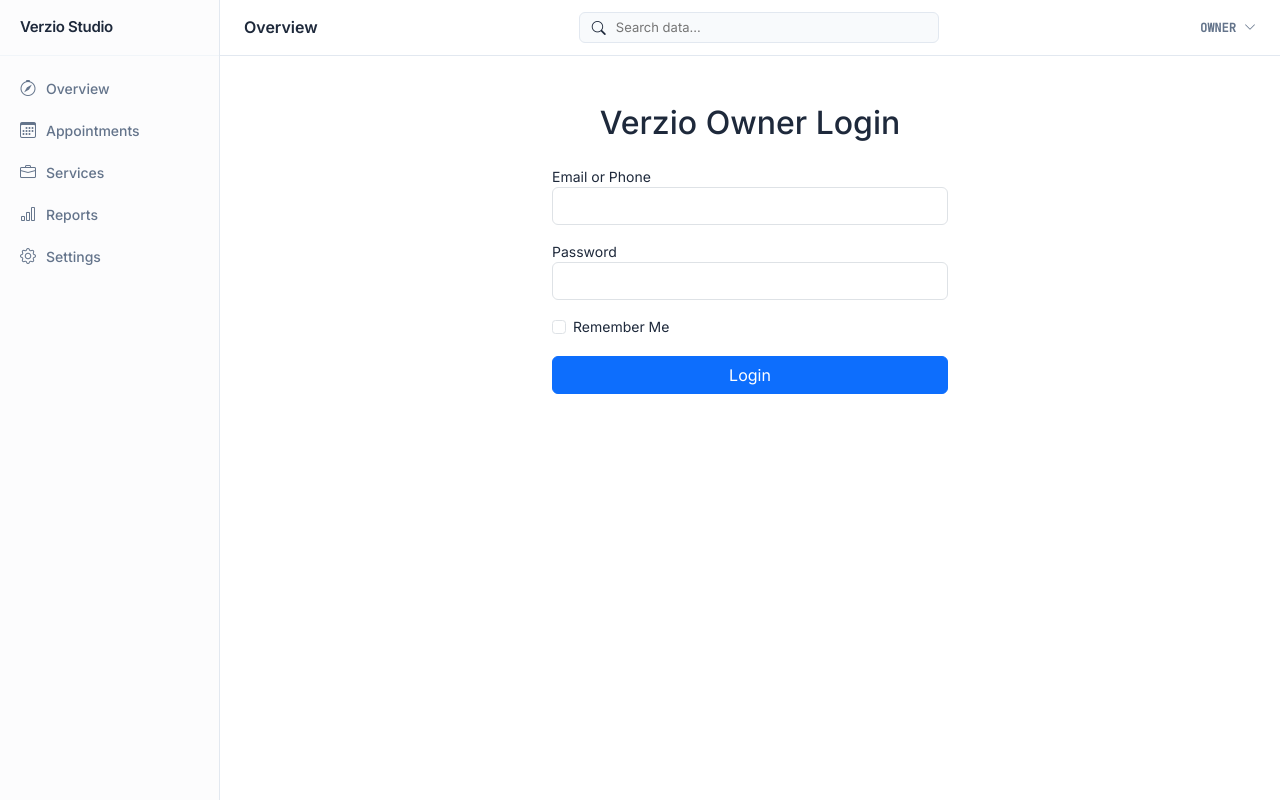
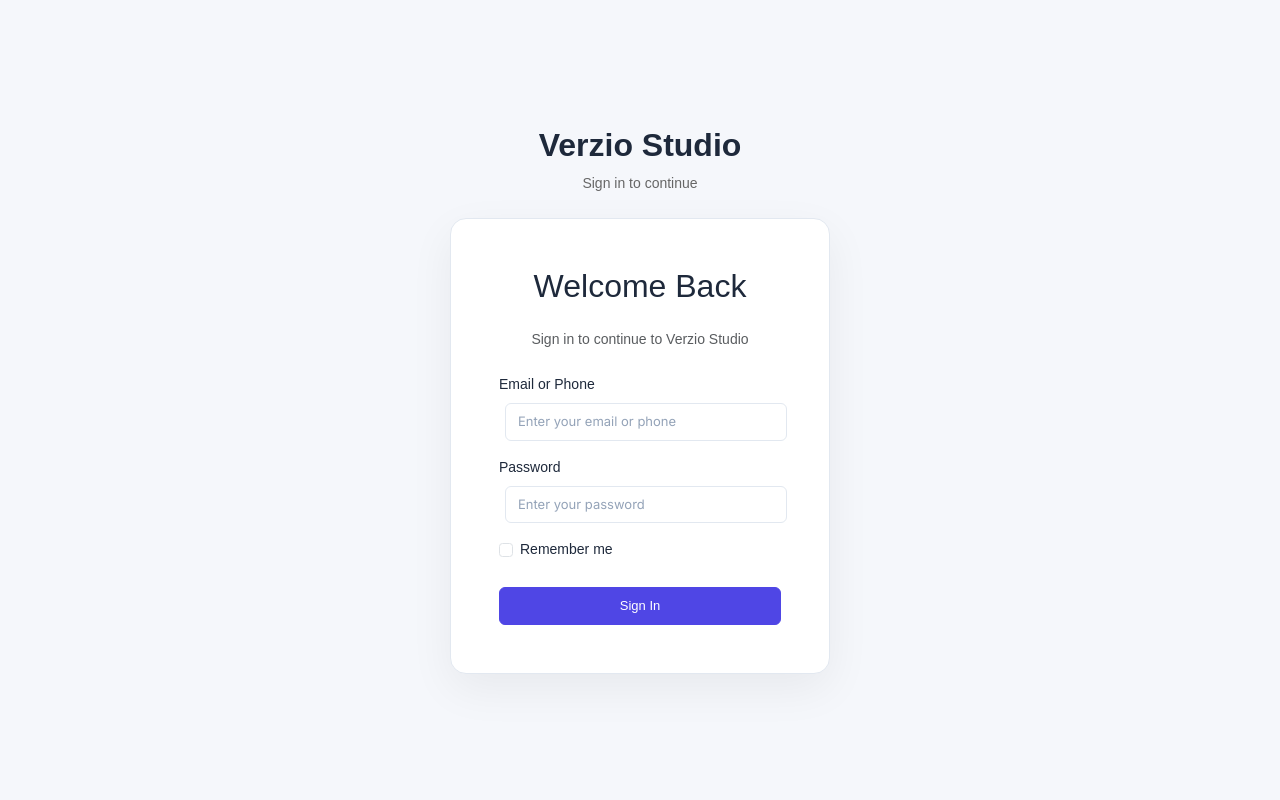
Before and after one commit to mohakbhowmik/Verzio_v1, a FastAPI app: page /owner/login in a window 1280 px wide. Run offline with FastAPI, Linux system fonts and the light colour scheme.

```diff
--- a/owner/owner_appointments.py
+++ b/owner/owner_appointments.py
@@ -2,6 +2,7 @@ from fastapi import APIRouter, Depends, HTTPException, Request
 from fastapi.responses import RedirectResponse
 from fastapi.templating import Jinja2Templates
 from sqlalchemy.orm import Session
+from owner.owner_auth import resolve_owner_and_business
 
 from activity_log import log_event
 from database import Appointment, Business, Service, get_db
@@ -19,21 +20,6 @@ ACTION_TARGETS = {
 }
 
 
-def _resolve_business(request: Request, db: Session) -> Business | None:
-    owner_phone = (
-        request.cookies.get("verzio_owner_phone")
-        or request.headers.get("x-verzio-owner-phone")
-        or ""
-    ).strip()
-
-    if not owner_phone:
-        return None
-
-    return (
-        db.query(Business)
-        .filter(Business.manager_phone_number == owner_phone)
-        .first()
-    )
 
 
 @router.get("")
@@ -41,7 +27,7 @@ async def owner_appointments_page(
     request: Request,
     db: Session = Depends(get_db),
 ):
-    business = _resolve_business(request, db)
+    owner, business = resolve_owner_and_business(request, db)
     search = request.query_params.get("search", "").strip()
     status = request.query_params.get("status", "all").strip().lower()
     sort = request.query_params.get("sort", "newest").strip().lower()
@@ -97,7 +83,7 @@ async def update_owner_appointment(
     request: Request,
     db: Session = Depends(get_db),
 ):
-    business = _resolve_business(request, db)
+    owner, business = resolve_owner_and_business(request, db)
     transition = ACTION_TARGETS.get(action)
 
     if not business or not transition:
--- a/static/css/style.css
+++ b/static/css/style.css
@@ -420,3 +489,142 @@ Integrates with existing :root tokens defined above.
     color: var(--text-main);
     border-color: #cbd5e1;
 }
+
+
+.profile-menu {
+    position: relative;
+}
+
+.profile-menu summary {
+    list-style: none;
+    cursor: pointer;
+}
+
+.profile-menu summary::-webkit-details-marker {
+    display: none;
+}
+
+.profile-dropdown {
+    position: absolute;
+    right: 0;
+    top: 42px;
+    min-width: 170px;
+    background: white;
+    border: 1px solid #ddd;
+    border-radius: 8px;
+    box-shadow: 0 8px 24px rgba(0,0,0,.12);
+    overflow: hidden;
+    z-index: 1000;
+}
+
+.dropdown-item {
+    width: 100%;
+    padding: 12px 16px;
+    background: white;
+    border: none;
+    text-align: left;
+    cursor: pointer;
+    font-size: 14px;
+}
+
+.dropdown-item:hover {
+    background: #f5f5f5;
+}
+
+
+/* ===========================
+   ACTIVITY FEED
+=========================== */
+
+.activity-feed{
+    display:flex;
+    flex-direction:column;
+}
+
+.activity-item{
+    padding:10px 16px;
+    border-bottom:1px solid var(--border-subtle);
+}
+
+.activity-item:last-child{
+    border-bottom:none;
+}
+
+.activity-type{
+    font-size:12px;
+    font-weight:600;
+    color:var(--text-main);
+    letter-spacing:.04em;
+}
+
+.activity-time{
+    font-size:12px;
+    color:var(--text-muted);
+    min-width:52px;
+    text-align:right;
+}
+
+.activity-msg{
+    margin-top:4px;
+    font-size:13px;
+    line-height:1.4;
+    color:var(--text-main);
+}
+
+.activity-context{
+    margin-top:4px;
+    font-size:12px;
+    color:var(--text-muted);
+}
+
+
+
+
+/* ===========================
+   AUTH PAGES
+=========================== */
+
+.auth-body{
+    margin:0;
+    min-height:100vh;
+    display:flex;
+    justify-content:center;
+    align-items:center;
+    background:#f5f7fb;
+    font-family:Arial, Helvetica, sans-serif;
+}
+
+.auth-wrapper{
+    width:100%;
+    max-width:420px;
+    padding:20px;
+}
+
+.auth-brand{
+    text-align:center;
+    margin-bottom:24px;
+}
+
+.auth-brand h1{
+    margin:0;
+    font-size:32px;
+    font-weight:700;
+}
+
+.auth-brand p{
+    margin-top:8px;
+    color:#666;
+}
+
+.auth-card{
+    background:white;
+    border-radius:16px;
+    padding:48px;
+    border:1px solid var(--border-light);
+    box-shadow:0 15px 45px rgba(0,0,0,.06);
+}
+
+.auth-form{
+    max-width:340px;
+    margin:0 auto;
+}
--- /dev/null
+++ b/templates/owner/auth_base.html
@@ -0,0 +1,53 @@
+<!DOCTYPE html>
+<html lang="en">
+<head>
+    <meta charset="UTF-8">
+    <meta name="viewport" content="width=device-width, initial-scale=1.0">
+
+    <title>{% block title %}Verzio Studio{% endblock %}</title>
+
+    <!-- Bootstrap -->
+    <link href="https://cdn.jsdelivr.net/npm/bootstrap@5.3.3/dist/css/bootstrap.min.css"
+          rel="stylesheet">
+
+    <!-- Bootstrap Icons -->
+    <link rel="stylesheet"
+          href="https://cdn.jsdelivr.net/npm/bootstrap-icons@1.11.3/font/bootstrap-icons.css">
+
+    <!-- Fonts -->
+    <link rel="preconnect" href="https://fonts.googleapis.com">
+    <link rel="preconnect" href="https://fonts.gstatic.com" crossorigin>
+
+    <link href="https://fonts.googleapis.com/css2?family=Inter:wght@400;500;600&family=JetBrains+Mono&display=swap"
+          rel="stylesheet">
+
+    <!-- Main CSS -->
+    <link rel="stylesheet"
+          href="{{ url_for('static', path='css/style.css') }}">
+
+    {% block extra_head %}{% endblock %}
+</head>
+
+<body class="auth-body">
+
+    <div class="auth-wrapper">
+
+        <div class="auth-brand">
+            <h1>Verzio Studio</h1>
+            <p>Sign in to continue</p>
+        </div>
+
+        <div class="auth-card">
+
+          <div class="auth-form">
+
+          {% block content %}{% endblock %}
+
+         </div>
+
+       </div>
+
+    </div>
+
+</body>
+</html>
--- a/templates/owner/base.html
+++ b/templates/owner/base.html
@@ -75,10 +75,21 @@
                 </div>
 
                 <div class="topbar-right">
-                    <div class="profile-trigger">
-                        <span class="mono">OWNER</span>
-                        <i class="bi bi-chevron-down"></i>
-                    </div>
+                    <details class="profile-menu">
+                        <summary class="profile-trigger">
+                            <span class="mono">OWNER</span>
+                            <i class="bi bi-chevron-down"></i>
+                        </summary>
+
+                        <div class="profile-dropdown">
+                            <form action="/owner/logout" method="post">
+                                <button type="submit" class="dropdown-item">
+                                    <i class="bi bi-box-arrow-right"></i>
+                                    Logout
+                                </button>
+                            </form>
+                        </div>
+                    </details>
                 </div>
             </header>
 
--- a/templates/owner/login.html
+++ b/templates/owner/login.html
@@ -1,13 +1,16 @@
-{% extends "owner/base.html" %}
+{% extends "owner/auth_base.html" %}
 
 {% block title %}Owner Login{% endblock %}
 
 {% block content %}
-<div class="container mt-5" style="max-width:420px;">
 
-    <h2 class="mb-4 text-center">
-        Verzio Owner Login
+<h2 class="text-center mb-4">
+    Welcome Back
 </h2>
+
+<p class="text-center text-muted mb-4">
+    Sign in to continue to Verzio Studio
+</p>
 
 {% if error %}
 <div class="alert alert-danger">
@@ -18,48 +21,55 @@
 <form method="post">
 
     <div class="mb-3">
-            <label>Email or Phone</label>
+        <label class="form-label">
+            Email or Phone
+        </label>
+
         <input
             type="text"
             name="identifier"
-                class="form-control"
+            class="form-control-verzio"
+            placeholder="Enter your email or phone"
             required>
     </div>
 
     <div class="mb-3">
-            <label>Password</label>
+        <label class="form-label">
+            Password
+        </label>
+
         <input
             type="password"
             name="password"
-                class="form-control"
+            class="form-control-verzio"
+            placeholder="Enter your password"
             required>
     </div>
 
-        <div class="form-check mb-3">
+    <div class="form-check mb-4">
         <input
             class="form-check-input"
             type="checkbox"
-                name="remember_me"
-                id="remember">
+            id="remember"
+            name="remember_me">
 
         <label
             class="form-check-label"
             for="remember">
 
-                Remember Me
+            Remember me
 
         </label>
     </div>
 
     <button
-            class="btn btn-primary w-100"
-            type="submit">
+        type="submit"
+        class="btn-verzio-primary w-100">
 
-            Login
+        Sign In
 
     </button>
 
 </form>
 
-</div>
 {% endblock %}
```
Also changed, not shown: other parts of static/css/style.css (+81 -12 lines), owner/owner_dashboard.py (+10 -1 lines), owner/owner_reports.py (+16 -5 lines), owner/owner_services.py (+8 -22 lines), seed.py (+34 -1 lines), seed_demo_data.py (added, +90 -0 lines), templates/owner/appointments.html (+8 -1 lines), templates/owner/reports.html (+38 -13 lines). Lines whose indentation alone changed are shown as unchanged.
